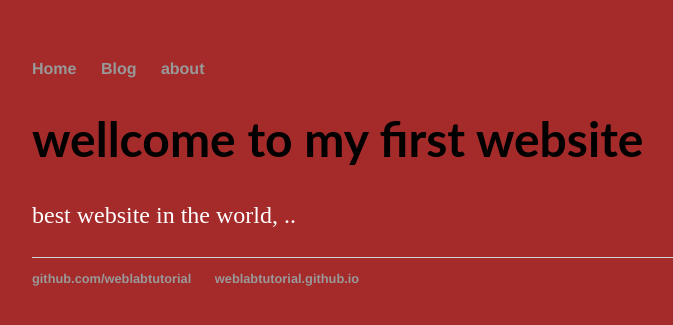
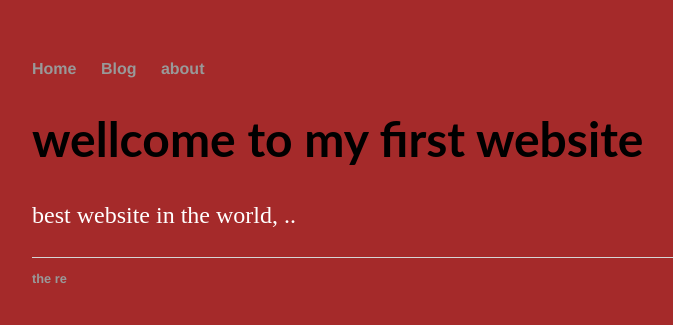
Before and after one commit to abdulrazeg/abdul.github.io, a Jekyll site: the page built from index.html, in a window 1280 px wide. Shown: the top 325 px of the page, without its empty margins (160-833 px from the left). Built offline with Jekyll 4.4.1, drawn with Linux system fonts in a browser that asks for light colours.

Commit message:
Update default.html

```diff
--- a/_layouts/default.html
+++ b/_layouts/default.html
@@ -20,8 +20,7 @@
   </div>
   <footer>
    <ul>
-    <li><a href="https://github.com/weblabtutorial">github.com/weblabtutorial</a></li>
-   <li><a href="https://weblabtutorial.github.io"> weblabtutorial.github.io </a></li>
+    <li><a href="https://github.com/abdulrazeg/abdulrazeg.github.io">the re</a></li>
    </ul>
   </footer>
  </body>
```
